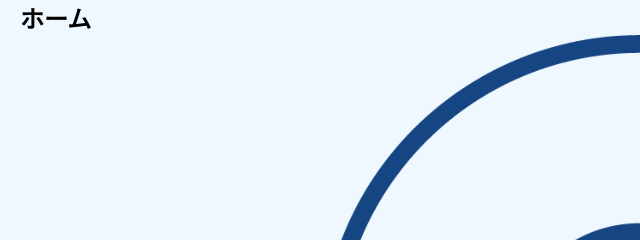
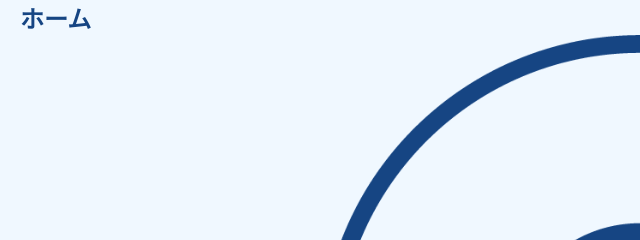
Before and after one commit to urao952/topicre, a plain HTML site: page index.html in a window 1280 px wide. Shown: the top 240 px of the page, 0-640 px from the left. Drawn offline with Linux system fonts and the light colour scheme; some packages are replaced by stand-ins of ours.

Commit message:
topiccreator

```diff
--- a/style.css
+++ b/style.css
@@ -14,6 +14,10 @@ img{
 
 ul{
     list-style-type: none;
+}
+
+h2{
+    color: #164583;
 }
 
 .my-blue {color: #164583}
```
